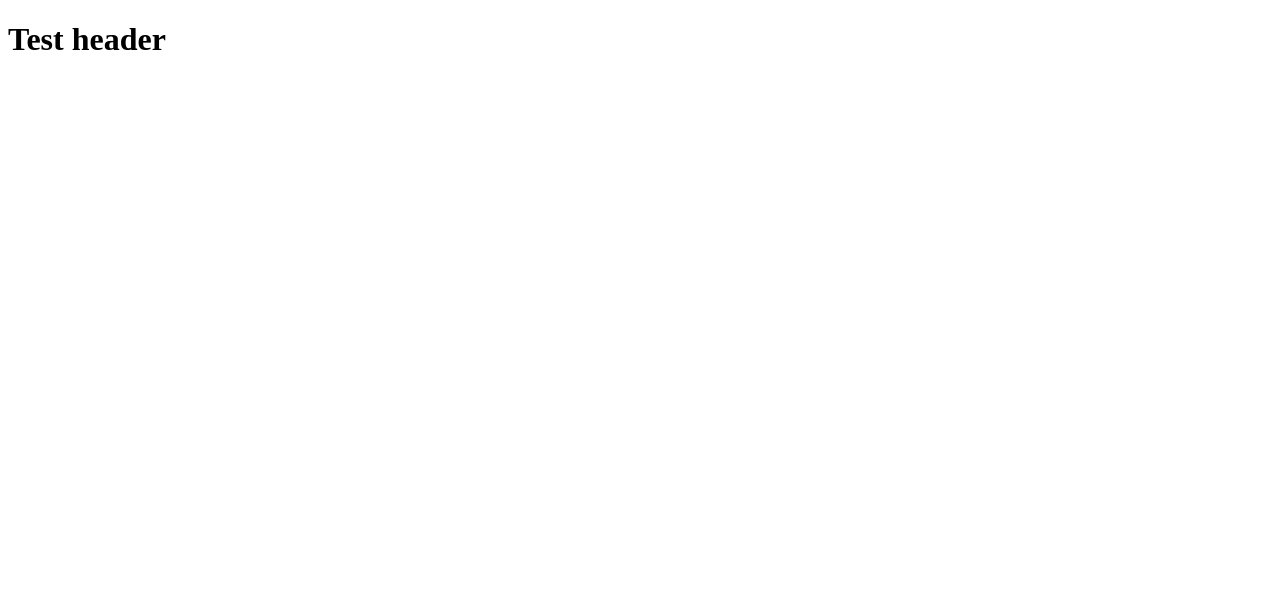
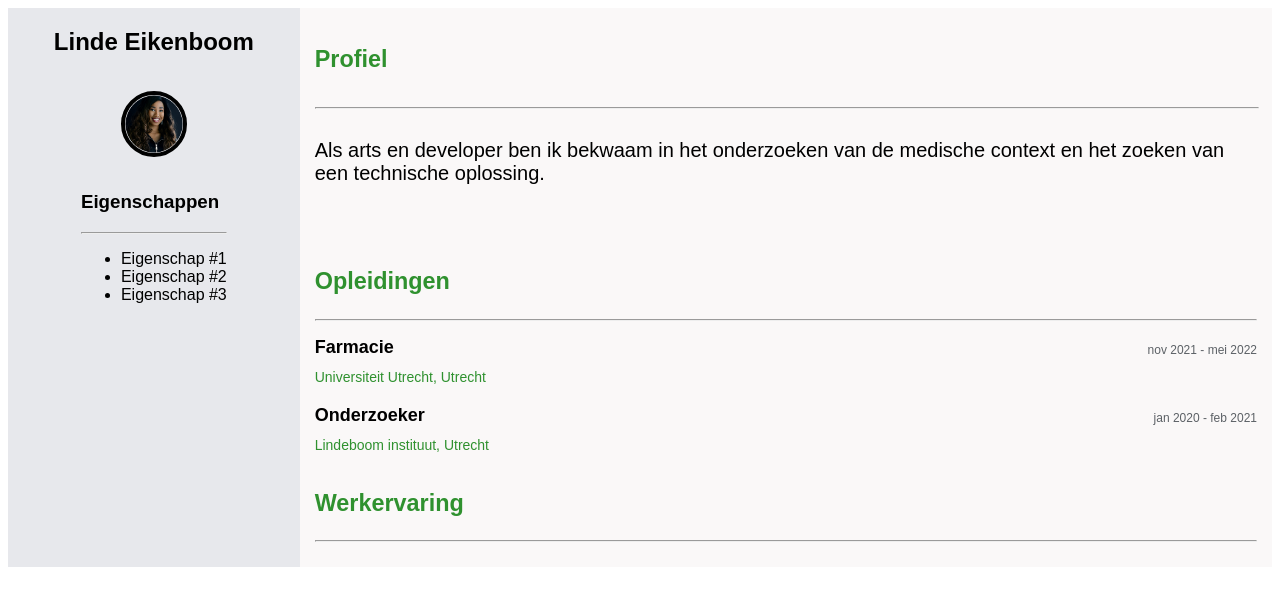
Before and after one commit to Programeerik/showcase_erik, a plain HTML site: page index.html in a window 1280 px wide. Drawn offline with Linux system fonts and the light colour scheme.

Commit message:
added cv

```diff
--- a/index.html
+++ b/index.html
@@ -2,9 +2,79 @@
 <html lang="en">
 <head>
     <meta charset="UTF-8">
-    <title>Title</title>
+    <title>CV Sandra van Gennep</title>
+    <link rel="stylesheet" href="stylesheets/style.css">
+    <meta name="viewport" content="width=device-width,initial-scale=1.0">
 </head>
+
 <body>
-<h1>Test header</h1>
+
+<div class="page">
+    <section class="personalia">
+
+        <img class="person-logo" src="images/person-pasfoto.png">
+        <h1 class="person-name">Linde Eikenboom</h1>
+
+        <div class="person-properties">
+            <h3 class="">Eigenschappen</h3>
+            <hr>
+            <ul>
+                <li>Eigenschap #1</li>
+                <li>Eigenschap #2</li>
+                <li>Eigenschap #3</li>
+            </ul>
+        </div>
+    </section>
+
+    <section class="profile">
+
+        <section class="profile-content">
+
+            <div class="profile-content__category--hidden-mobile">
+                <h3 class="profile-content__category-title">Profiel</h3>
+                <hr>
+            </div>
+
+            <div class="profile-content__element--hidden-mobile">
+                <div class="profile-content__element-header">
+                </div>
+                <p class="profile-content__description">
+                    Als arts en developer ben ik bekwaam in het onderzoeken van
+                    de medische context en het zoeken van een technische oplossing.
+                <p>
+            </div>
+
+
+            <div class="profile-content__category">
+                <h3 class="profile-content__category-title">Opleidingen</h3>
+                <hr>
+            </div>
+
+            <div class="profile-content__element">
+                <div class="profile-content__element-header">
+                    <h4 class="profile-content__title">Farmacie</h4>
+                    <p class="profile-content__period">nov 2021 - mei 2022</p>
+                </div>
+                <p class="profile-content__institute">Universiteit Utrecht, Utrecht</p>
+            </div>
+
+            <div class="profile-content__element">
+                <div class="profile-content__element-header">
+                    <h4 class="profile-content__title">Onderzoeker</h4>
+                    <p class="profile-content__period">jan 2020 - feb 2021</p>
+                </div>
+                <p class="profile-content__institute">Lindeboom instituut, Utrecht</p>
+            </div>
+
+            <div class="profile-content__category">
+                <h3 class="profile-content__category-title">Werkervaring</h3>
+                <hr>
+            </div>
+        </section>
+
+    </section>
+</div>
+
 </body>
+
 </html>
--- /dev/null
+++ b/stylesheets/style.css
@@ -0,0 +1,114 @@
+/*mobile version*/
+
+.page {
+    display: flex;
+    flex-direction: column;
+    font-family: Arial;
+}
+
+.personalia {
+    background-color: #e7e8ec;
+    width: 100%;
+    display: flex;
+    flex-direction: column;
+    align-items: center;
+}
+
+.profile {
+    background-color: #faf8f8;
+    width: 100%;
+}
+
+.person-logo {
+    border: 4px solid black;
+    border-radius: 50%;
+    margin: 15px 0px 15px 0px;
+    width: 20%;
+    animation: glow 3s ease alternate;
+}
+
+.profile-content {
+    padding: 15px;
+    font-size: 20px;
+}
+
+.profile-content__category-title {
+    color: rgba(39, 140, 39, 0.96);
+}
+
+.profile-content__category--hidden-mobile {
+    display: none;
+}
+
+.profile-content__element {
+    display: flex;
+    flex-direction: column;
+}
+
+.profile-content__element--hidden-mobile {
+    display: flex;
+    flex-direction: column;
+    display: none;
+}
+
+.profile-content__title {
+    font-weight: bold;
+    font-size: 18px;
+    margin-bottom: 2px;
+    margin-top: 6px;
+}
+
+.profile-content__period {
+    display: none;
+}
+
+.profile-content__institute {
+    color: rgba(39, 140, 39, 0.96);
+    margin-top: 0px;
+    font-size: 14px;
+}
+
+@media only screen and (min-width: 800px) {
+
+    .page {
+        flex-direction: row;
+    }
+
+    .person-name{
+        order: -1;
+    }
+
+    .profile-content__category--hidden-mobile{
+        display: flex;
+        flex-direction: column;
+    }
+
+    /*fix: anders als stipje zichtbaar*/
+    .profile-content__category--hidden-mobile hr{
+        width: 100%;
+    }
+
+    .profile-content__element--hidden-mobile {
+        display: flex;
+    }
+
+    .profile-content__element-header{
+        display: flex;
+        justify-content: space-between;
+    }
+
+    .profile-content__period {
+        font-size: 12px;
+        color: #5c6166;
+        display: flex;
+    }
+
+}
+
+
+/*student uitwerking*/
+@media only screen and (min-width: 800px) {
+    .personalia{
+        width: 30%;
+    }
+}
```
Also changed, not shown: images/classic-cars.jpg (added), images/padel.jfif (added), images/person-pasfoto.png (added), 1 other file.
